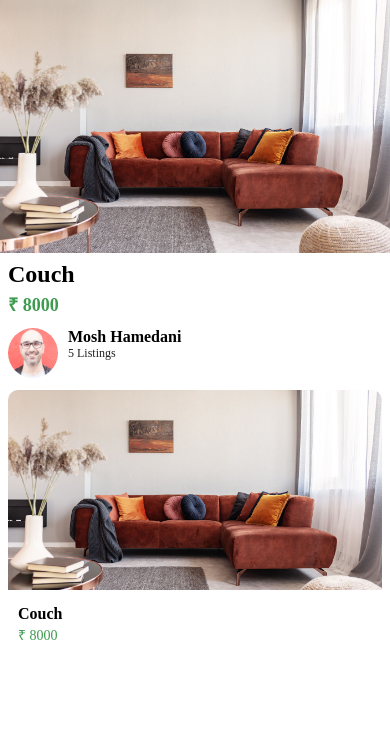
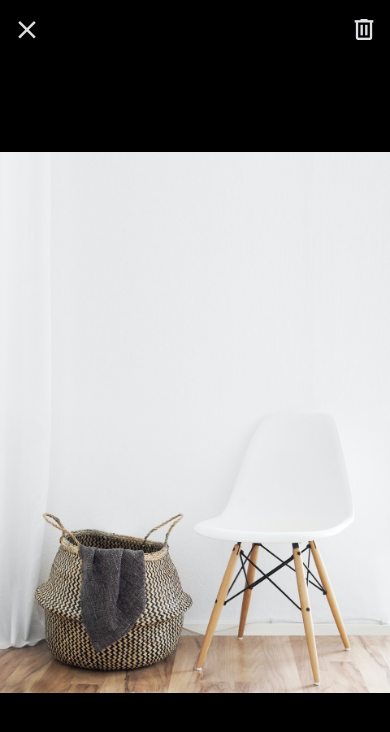
Before and after one commit to shreeraamg/Throw-Away, a React Native app: screen / in a window 390 px wide. Shown: the top 732 px of the page. Built offline with nearby package versions, Linux system fonts and the light colour scheme.

Commit message:
Added Icons

```diff
--- a/App.js
+++ b/App.js
@@ -1,12 +1,13 @@
-import WelcomeScreen from "./app/screens/WelcomeScreen";
+import { StatusBar } from "react-native";
 import ViewImageScreen from "./app/screens/ViewImageScreen";
-import { StatusBar, View } from "react-native";
-import Card from "./app/components/Card";
-import colors from "./app/config/colors";
-import ListingDetailsScreen from "./app/screens/ListingDetailsScreen";
 
 const App = () => {
-  return <ListingDetailsScreen />;
+  return (
+    <>
+      <StatusBar />
+      <ViewImageScreen />
+    </>
+  );
 };
 
 export default App;
--- a/app/screens/ListingDetailsScreen.jsx
+++ b/app/screens/ListingDetailsScreen.jsx
@@ -12,11 +12,6 @@ const ListingDetailsScreen = () => {
         <AppText style={styles.title}>Couch</AppText>
         <AppText style={styles.price}>₹ 8000</AppText>
         <ListItem />
-        <Card
-          image={require("../assets/couch.jpg")}
-          price={8000}
-          title="Couch"
-        />
       </View>
     </View>
   );
--- a/app/screens/ViewImageScreen.jsx
+++ b/app/screens/ViewImageScreen.jsx
@@ -1,12 +1,27 @@
 import { Image, StyleSheet, View } from "react-native";
 import colors from "../config/colors";
+import { MaterialCommunityIcons } from "@expo/vector-icons";
 
 const ViewImageScreen = () => {
   return (
     <View style={styles.container}>
       <View style={styles.actionBar}>
-        <View style={styles.iconBtn} />
-        <View style={styles.iconBtn} />
+        <View>
+          <MaterialCommunityIcons
+            name="close"
+            size={30}
+            color={colors.text}
+            style={styles.icon}
+          />
+        </View>
+        <View>
+          <MaterialCommunityIcons
+            name="trash-can-outline"
+            size={28}
+            color={colors.secondary}
+            style={styles.icon}
+          />
+        </View>
       </View>
       <Image
         resizeMode="contain"
@@ -31,11 +46,7 @@ const styles = StyleSheet.create({
     justifyContent: "center",
     backgroundColor: "black",
   },
-  iconBtn: {
-    width: 45,
-    height: 45,
-    backgroundColor: colors.secondary,
-  },
+  icon: {},
   image: {
     width: "100%",
     height: "100%",
```
